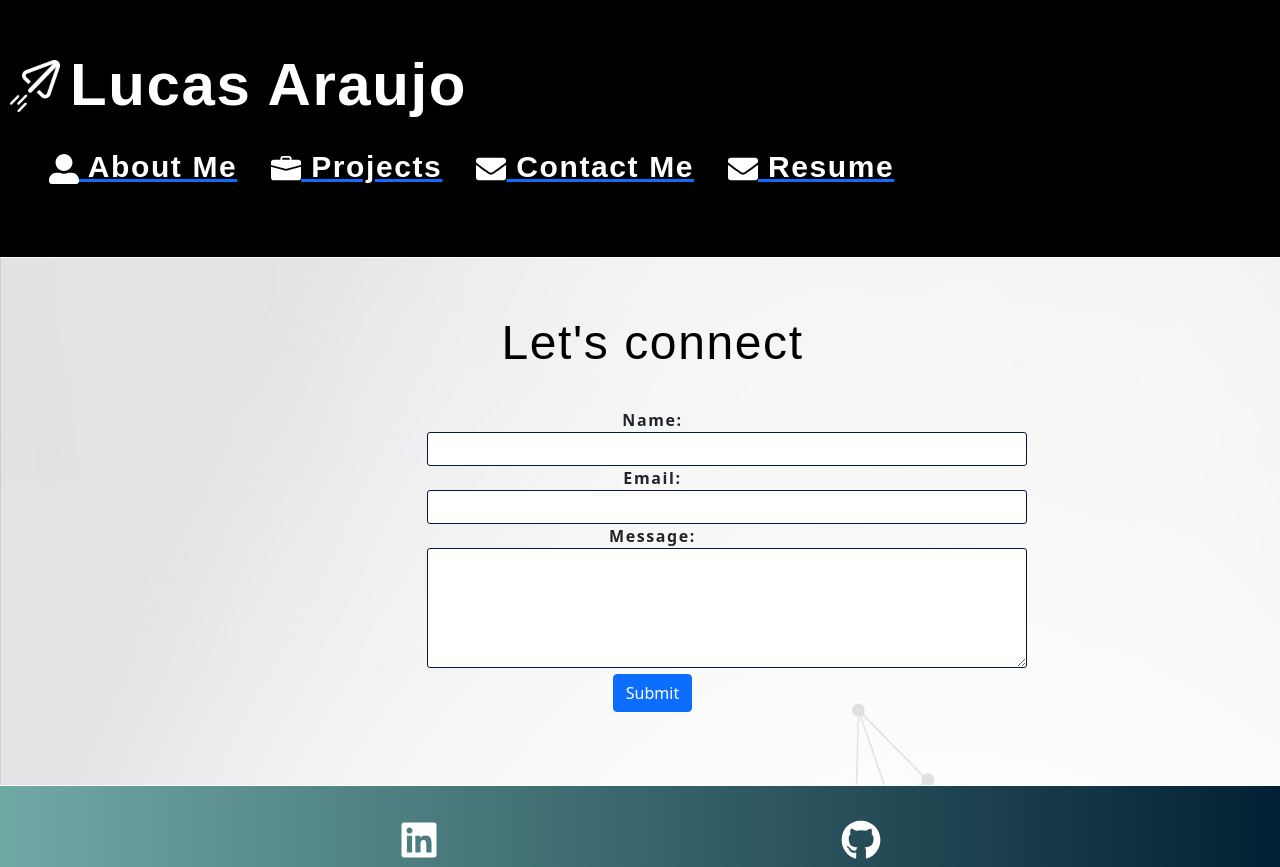
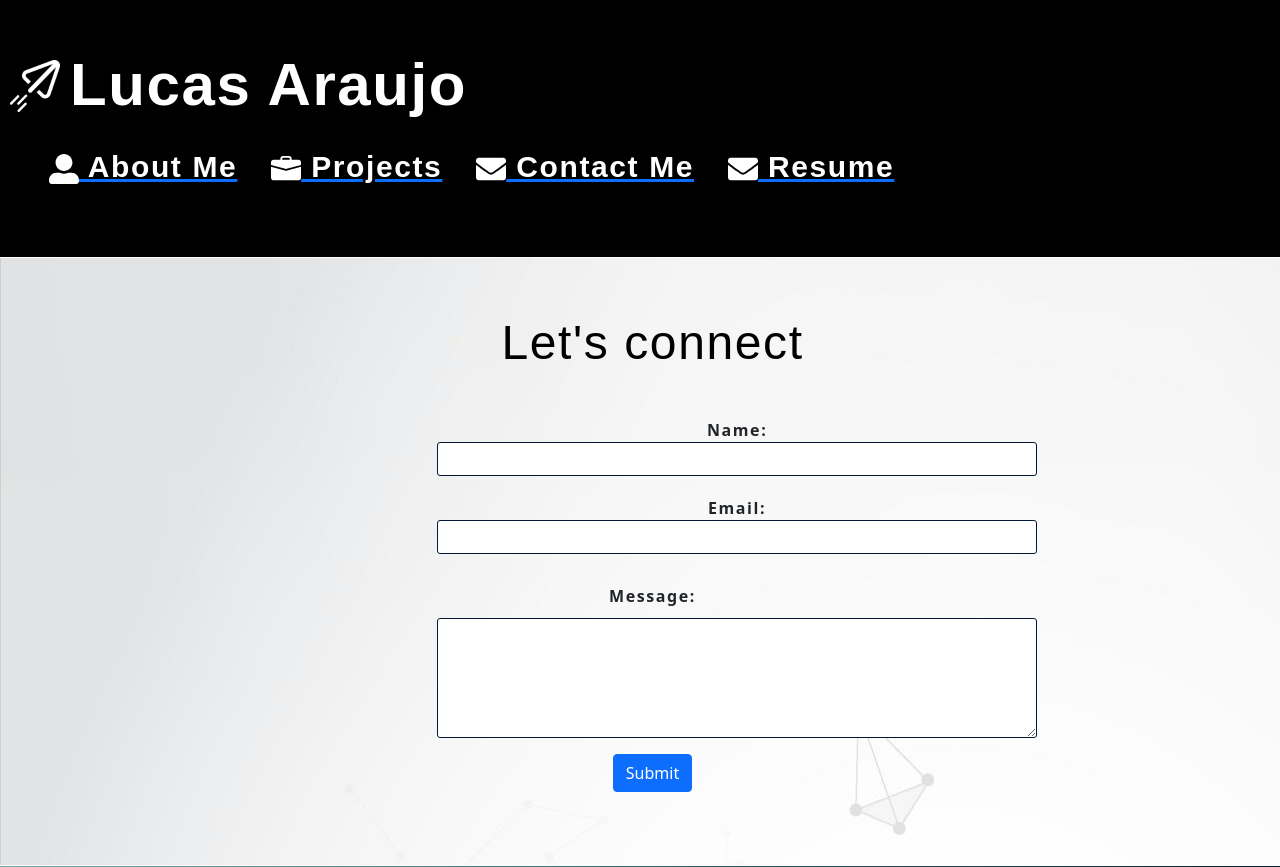
Before and after one commit to muulinha/react-portifolio, a React (Create React App) app in the folder react-portfolio/: page /contact in a window 1280 px wide. Shown: the top 867 px of the page. Built offline with nearby package versions, Linux system fonts and the light colour scheme.

Commit message:
Fixing CSS

```diff
--- a/react-portfolio/src/components/Navbar.css
+++ b/react-portfolio/src/components/Navbar.css
@@ -21,6 +21,7 @@
 
   }
 
+
   .navbarli {
     margin: 10px 15px;
     font-size: 30px;
--- a/react-portfolio/src/components/pages/About.css
+++ b/react-portfolio/src/components/pages/About.css
@@ -22,10 +22,19 @@
     ;
   }
 
-  h2 {
+  /* h2 {
+    text-align: center;
+    font-size: 2rem;
+    margin: 20px auto;
+    text-decoration: none;
+    color: black;
+  } */
+
+
+  .page-header {
     text-align: center;
     font-size: 50px;
     margin: 20px auto;
     text-decoration: none;
     color: black;
-  }
+}
--- a/react-portfolio/src/components/pages/Contact.css
+++ b/react-portfolio/src/components/pages/Contact.css
@@ -23,3 +23,16 @@ text-align: center;
     margin: auto;
 
 }
+
+input {
+    margin: 10px;
+}
+
+.message {
+    margin: 10px;
+}
+
+.space {
+    margin: 10px 10px;
+    display: inline-block;
+}
--- a/react-portfolio/src/components/pages/about.jsx
+++ b/react-portfolio/src/components/pages/about.jsx
@@ -4,7 +4,7 @@ import './About.css';
 function About() {
   return (
     <section id="aboutme" className="aboutme">
-      <h2>ABOUT ME</h2>
+      <h1 className='page-header'>About Me</h1>
       <img className="profilepic" src={Lucas} alt="lucas"/>
       <p>
         Hi there, my name is Lucas Araujo. I am a full-stack web developer, holding a Bachelor’s degree in Mechanical Engineering.
--- a/react-portfolio/src/components/pages/contact.jsx
+++ b/react-portfolio/src/components/pages/contact.jsx
@@ -1,6 +1,5 @@
 import React, { useState } from 'react';
 import { validateEmail } from '../../utils/helpers';
-import Contact from '../../assets/LA_LOGO.png';
 import './Contact.css';
 
 function ContactForm() {
@@ -45,15 +44,15 @@ return (
         </div>
         <div className="center">
            <form id="contact-form" onSubmit={handleSubmit}>
-            <div>
+            <div div className='space'>
                 <label htmlFor="name">Name:</label>
                 <input type="text" name="name" defaultValue={name} onBlur={handleChange} />
             </div>
-            <div>
+            <div className='space'>
                 <label htmlFor="email">Email:</label>
                 <input type="email" name="email" defaultValue={email} onBlur={handleChange} />
             </div>
-            <div>
+            <div className='message'>
                 <label className='message' htmlFor="message">Message:</label>
                 <textarea name="message" rows="5" defaultValue={message} onBlur={handleChange} />
             </div>
```
Also changed, not shown: react-portfolio/src/components/pages/Resume.css (line endings or trailing spaces).
